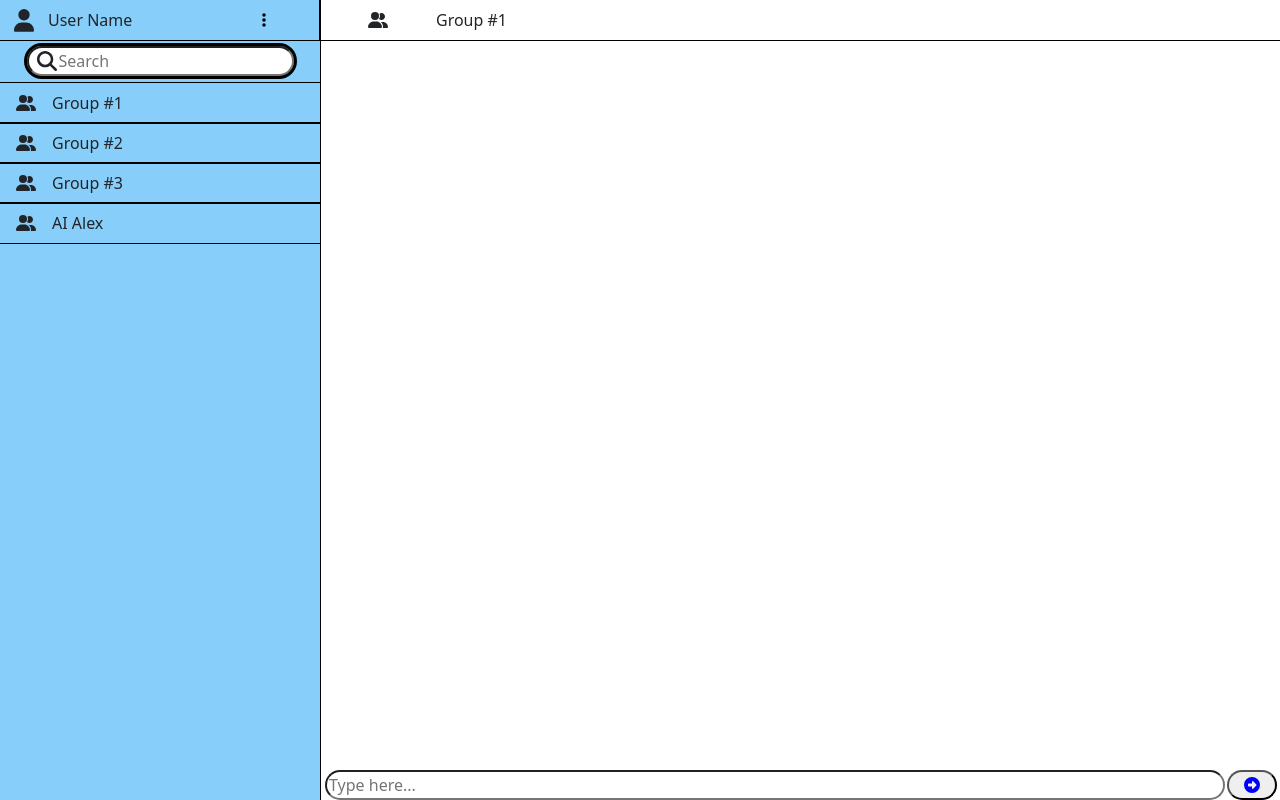
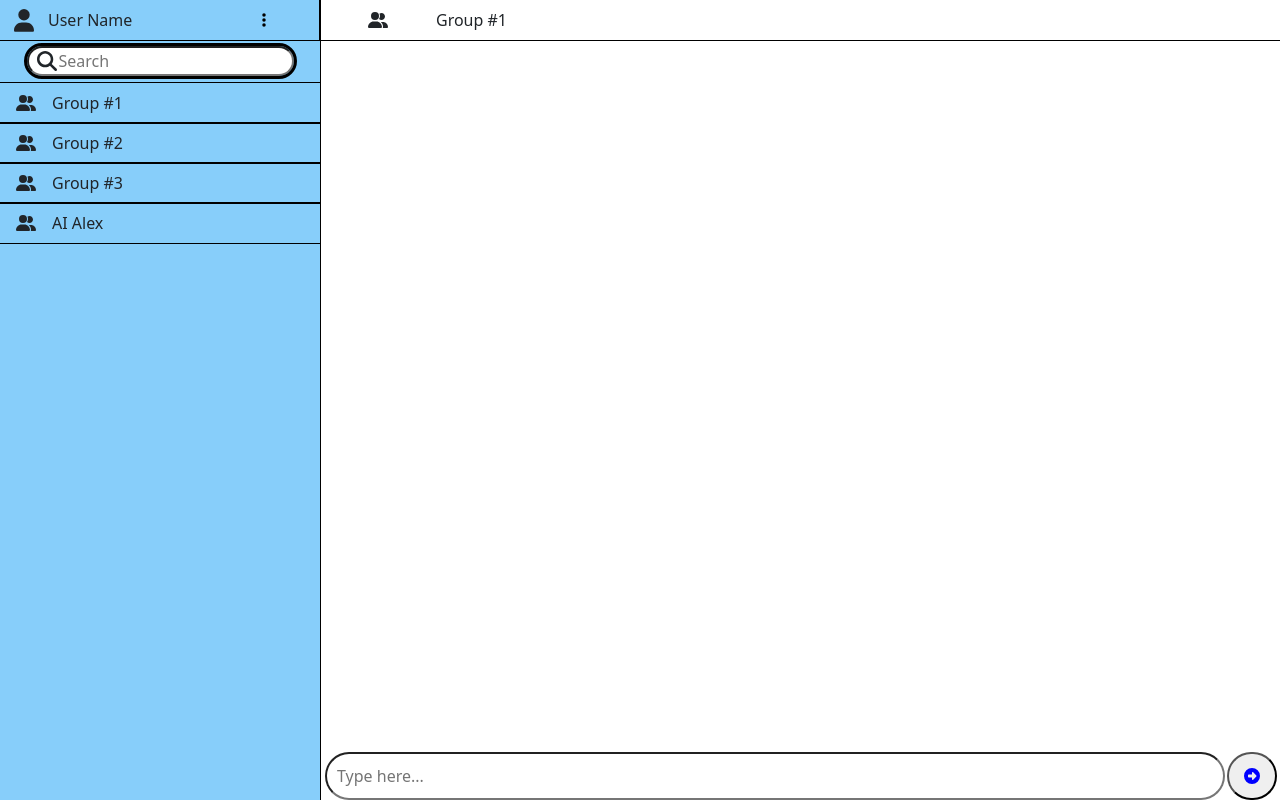
Before and after one commit to Ahmad-ayoub/Voca, a React (Create React App) app: page /MainPage in a window 1280 px wide. Built offline with nearby package versions, Linux system fonts and the light colour scheme.

Commit message:
updating css

```diff
--- a/src/Components/MainPage/MainPage.css
+++ b/src/Components/MainPage/MainPage.css
@@ -117,14 +117,10 @@
 }
 
 .input_message_box {
-  width: 95%;
   border-radius: 50px;
   width: calc(100% - 50px - 10px);
   margin-left: 5px;
-}
-
-.input[type="text"]::placeholder {
-  margin-left: 50px;
+  padding: 10px;
 }
 
 .input_message_button {
```
